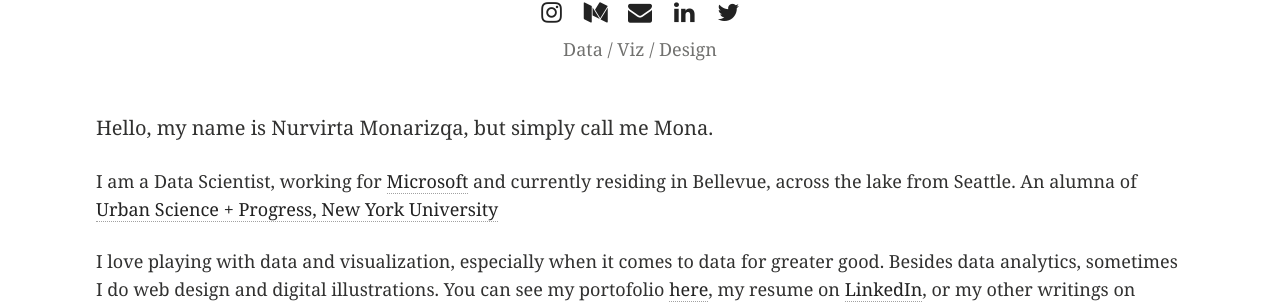
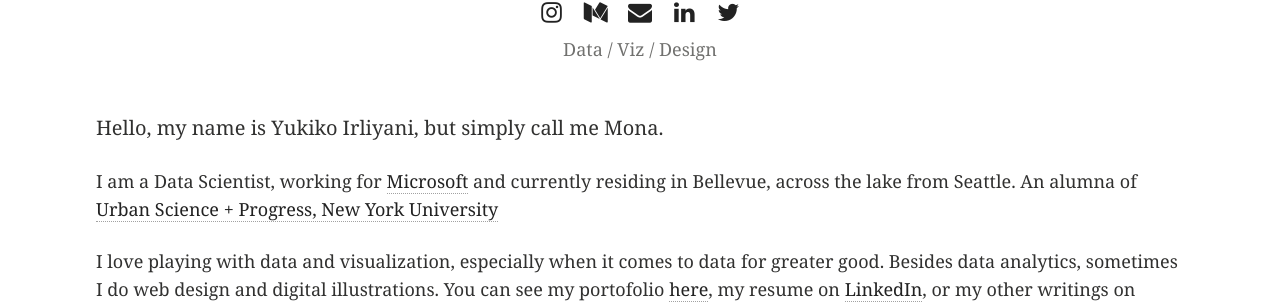
Before and after one commit to yukikoirlyn/yukikoirlyn.github.io, a Jekyll site: the page built from index.md, in a window 1280 px wide. Shown: the part 345-653 px from the top of the page. Built offline with Jekyll 4.4.1, drawn with Linux system fonts in a browser that asks for light colours; nearby versions of some CDN libraries; library files that are not in the unit come from our copies.

Commit message:
Update index.md

```diff
--- a/index.md
+++ b/index.md
@@ -4,7 +4,7 @@ permalink: /
 title: ""
 ---
 
-Hello, my name is Nurvirta Monarizqa, but simply call me Mona.
+Hello, my name is Yukiko Irliyani, but simply call me Mona.
 
 I am a Data Scientist, working for [Microsoft](https://twitter.com/msftsecurity) and currently residing in Bellevue, across the lake from Seattle. An alumna of [Urban Science + Progress, New York University](https://twitter.com/NYU_CUSP)
 
```
